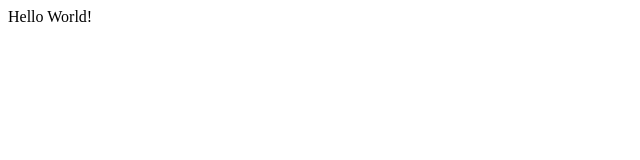
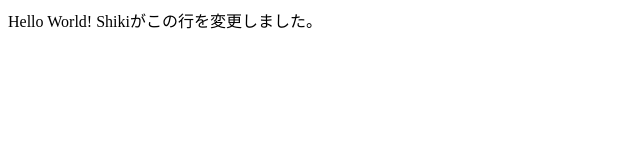
Before and after one commit to kanako0424/20231129_WINC_HP_GitPractice, a plain HTML site: page index.html in a window 1280 px wide. Shown: the whole page, without its empty margins (0-640 px from the left). Drawn offline with Linux system fonts and the light colour scheme.

Commit message:
Shiki edited

```diff
--- a/index.html
+++ b/index.html
@@ -7,5 +7,6 @@
 </head>
 <body>
     Hello World!
+    Shikiがこの行を変更しました。
 </body>
 </html>
```
